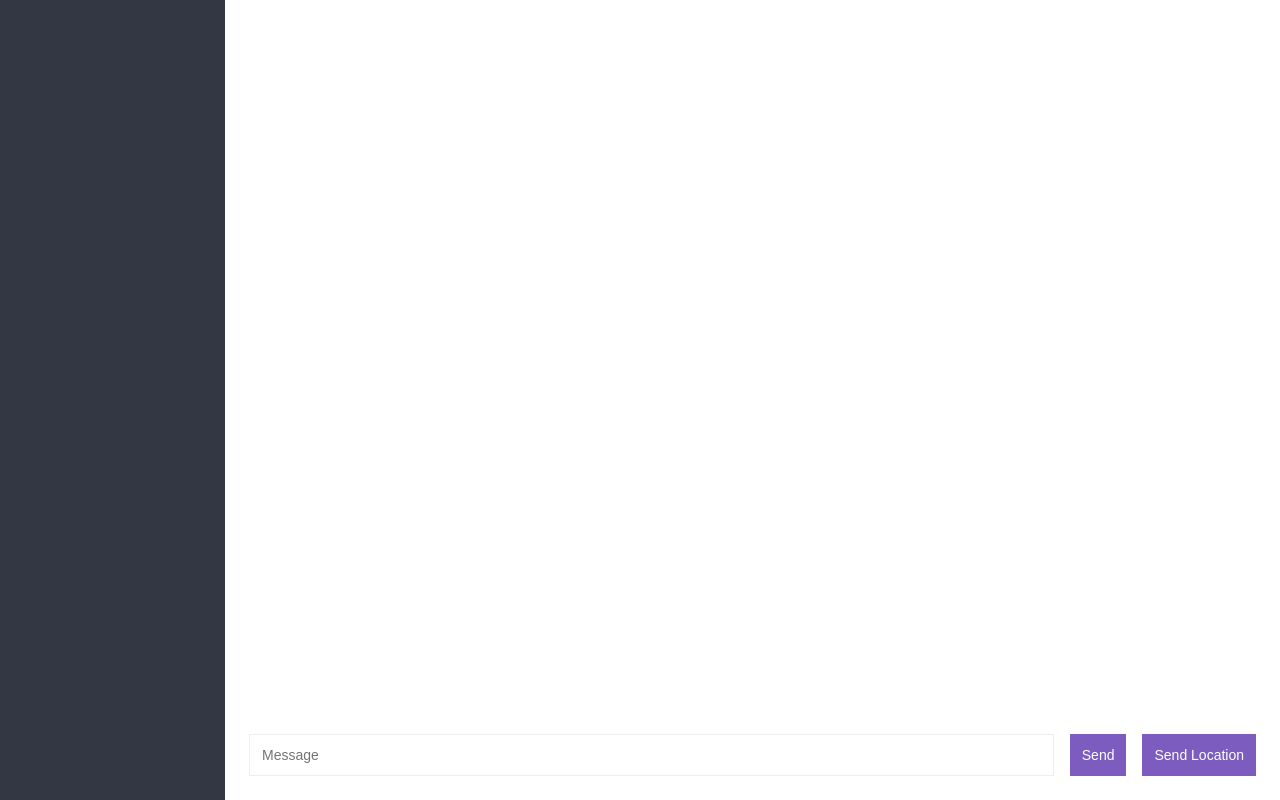
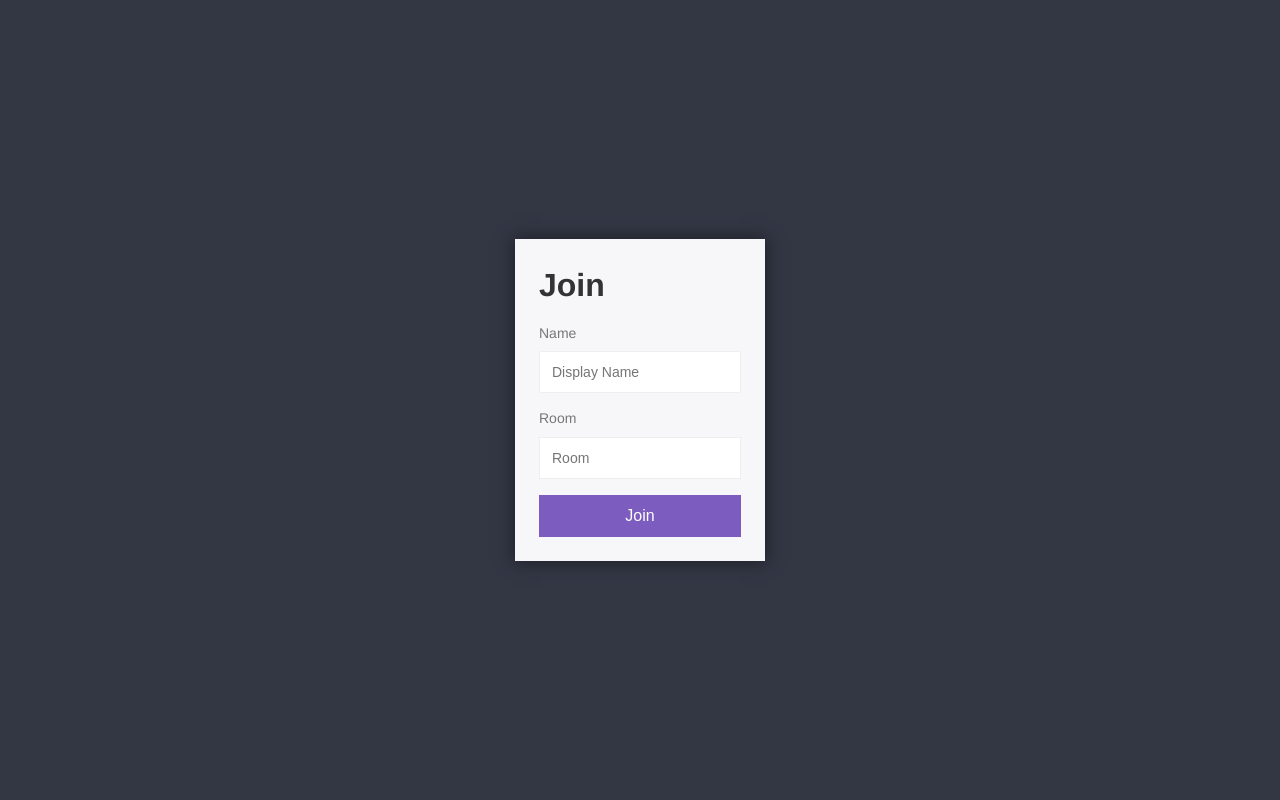
Before and after one commit to Phonekham/ChatApp, a website: page public/index.html in a window 1280 px wide. Drawn offline with nearby package versions, Linux system fonts and the light colour scheme; no server answers.

Commit message:
16. Join Page

```diff
--- a/public/index.html
+++ b/public/index.html
@@ -9,43 +9,22 @@
     <title>ChatApp</title>
   </head>
   <body>
-    <div class="chat">
-      <div class="chat__sidebar"></div>
-      <div class="chat__main">
-        <div id="messages" class="chat__messages"></div>
-        <div class="compose">
-          <form id="message-form">
-            <input name="message" placeholder="Message" /> <button>Send</button>
-          </form>
-          <button id="send-location">Send Location</button>
-        </div>
+    <div class="centered-form">
+      <div class="centered-form__box">
+        <h1>Join</h1>
+        <form action="/chat.html">
+          <label>Name</label>
+          <input
+            type="text"
+            name="username"
+            placeholder="Display Name"
+            required
+          />
+          <label>Room</label>
+          <input type="text" name="room" placeholder="Room" required />
+          <button>Join</button>
+        </form>
       </div>
     </div>
-    <script id="message-template" type="text/html">
-      <div class="message">
-        <p>
-          <span class="message__name">username</span>
-          <span class="message__meta">{{createAt}}</span>
-        </p>
-        <p>{{createAt}} - {{message}}</p>
-      </div>
-    </script>
-
-    <script id="location-message-template" type="text/html">
-      <div class="message">
-        <p>
-          <span class="message__name">username</span>
-          <span class="message__meta">{{createAt}}</span>
-        </p>
-        <p><a href="{{url}}" target="_blank">Location</a></p>
-      </div>
-    </script>
-
-    <script src="https://cdnjs.cloudflare.com/ajax/libs/mustache.js/3.0.1/mustache.min.js"></script>
-    <script src="https://cdnjs.cloudflare.com/ajax/libs/moment.js/2.22.2/moment.min.js"></script>
-    <script src="https://cdnjs.cloudflare.com/ajax/libs/qs/6.6.0/qs.min.js"></script>
-
-    <script src="/socket.io/socket.io.js"></script>
-    <script src="./js/chat.js"></script>
   </body>
 </html>
```
Also changed, not shown: public/chat.html (added, +51 -0 lines).
